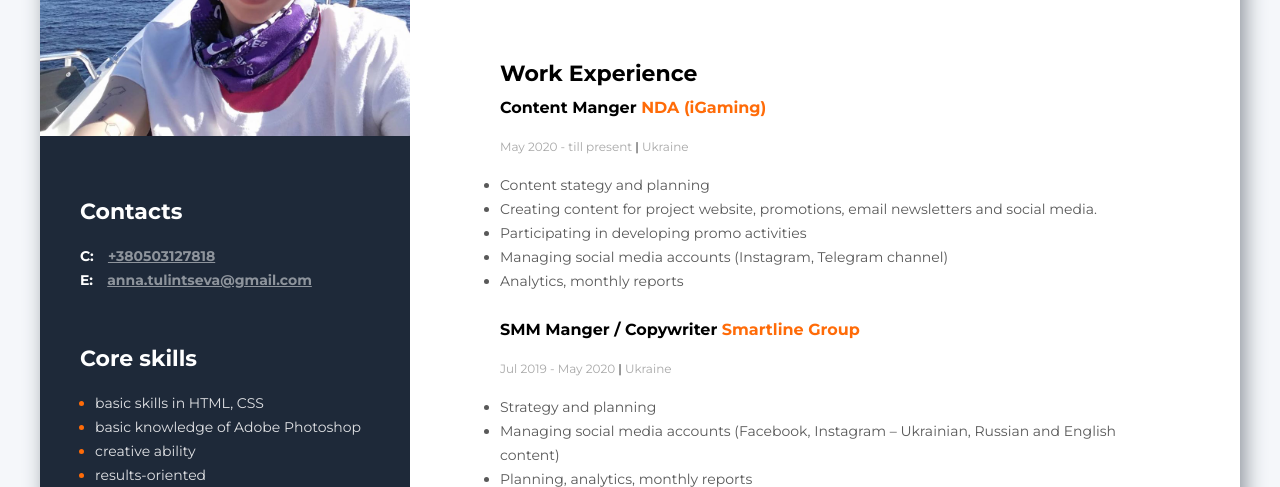
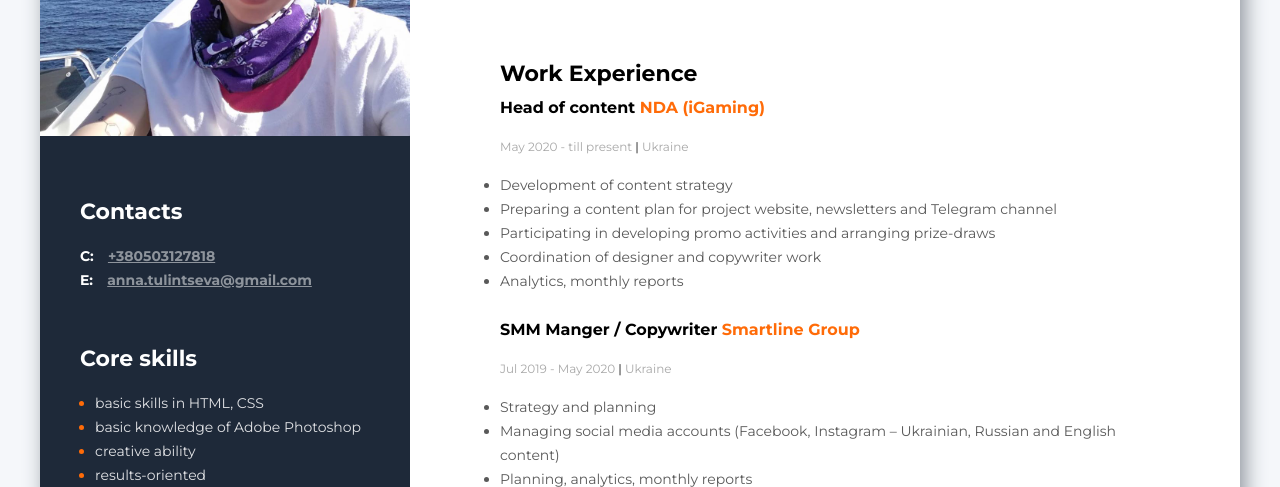
Before and after one commit to AnnaOlenchuk/AnnaOlenchukCV, a plain HTML site: page index.html in a window 1280 px wide. Shown: the part 314-801 px from the top of the page. Drawn offline with Linux system fonts and the light colour scheme.

Commit message:
Update index.html

```diff
--- a/index.html
+++ b/index.html
@@ -90,17 +90,15 @@
             <!--work experience container-->
             <div>
                 <h3 class="about-me-title">Work Experience</h3>
-
                 <!--Company 1 container-->
                 <div>
-                    <h4 class="job-title">Content Manger<span class="job-company"> NDA (iGaming)</span></h4>
+                    <h4 class="job-title">Head of content<span class="job-company"> NDA (iGaming)</span></h4>
                     <span class="job-period">May 2020 - till present <span class="job-divider">|</span> Ukraine</span>
                     <ul class="job-duties">
-                        <li class="job-duties-item">Content stategy and planning</li>
-                        <li class="job-duties-item">Creating content for project website, promotions, email newsletters
-                            and social media.</li>
-                        <li class="job-duties-item">Participating in developing promo activities</li>
-                        <li class="job-duties-item">Managing social media accounts (Instagram, Telegram channel)</li>
+                        <li class="job-duties-item">Development of content strategy</li>
+                        <li class="job-duties-item">Preparing a content plan for project website, newsletters and Telegram channel</li>
+                        <li class="job-duties-item">Participating in developing promo activities and arranging prize-draws</li>
+                        <li class="job-duties-item">Coordination of designer and copywriter work</li>
                         <li class="job-duties-item">Analytics, monthly reports</li>
                     </ul>
                 </div>
```
